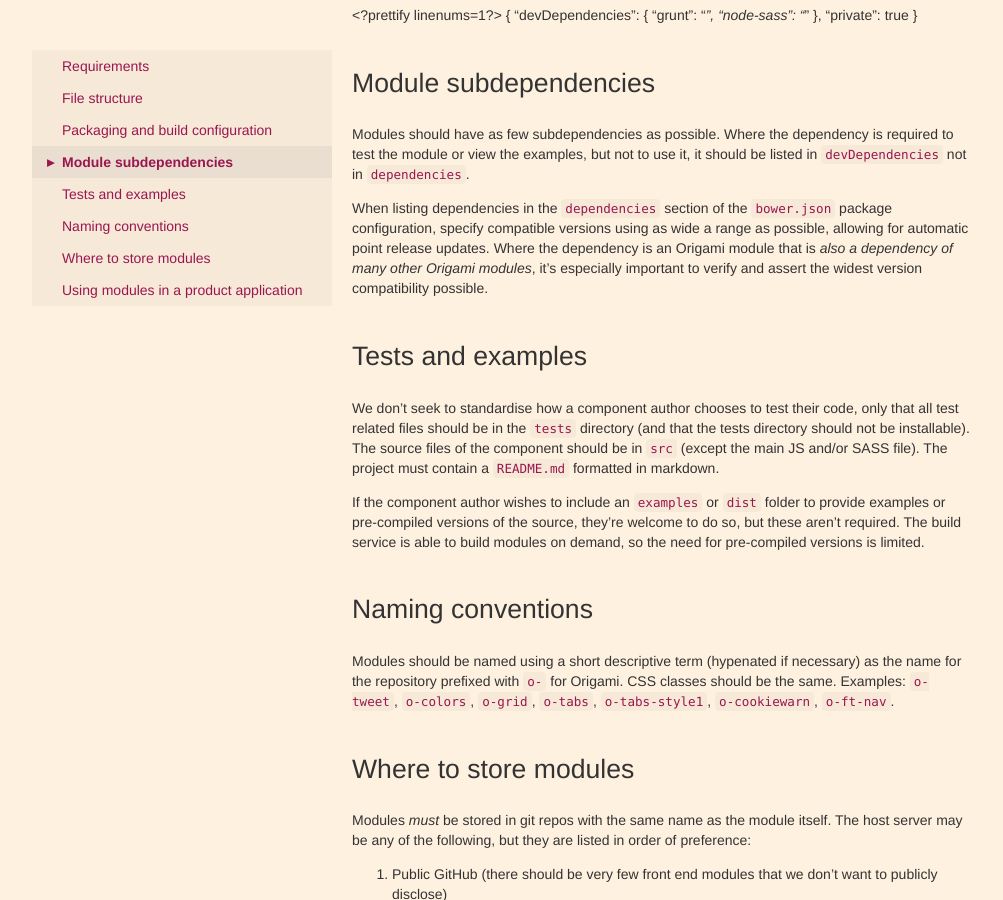
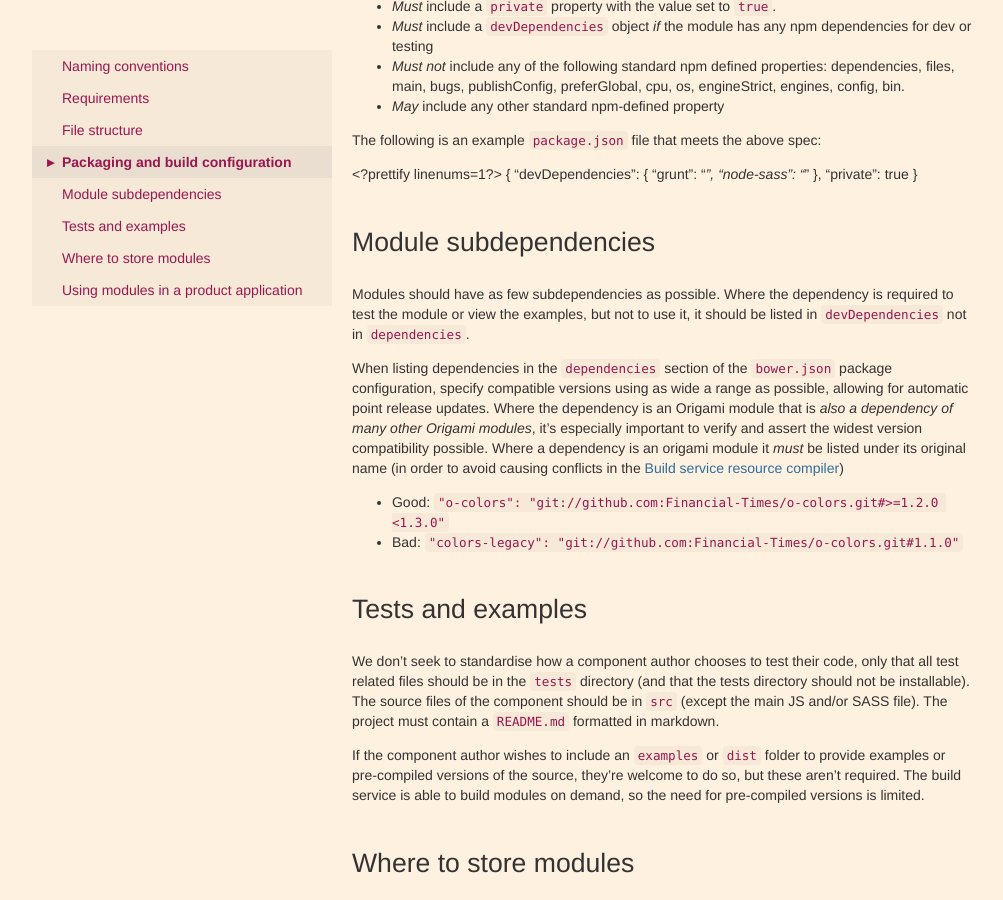
Before and after one commit to Financial-Times/ft-origami, a Jekyll site: the page built from docs/component-types/modules.md, in a window 1280 px wide and 900 px high, scrolled down 3083 px. Shown: the whole window, without its empty margins (138-1141 px from the left). Built offline with Jekyll 4.4.1, drawn with Linux system fonts in a browser that asks for light colours; nearby versions of some CDN libraries; some of the changed text lies outside the part shown.

Commit message:
updated a few details of naming conventions for modules and components

```diff
--- a/docs/component-types/modules.md
+++ b/docs/component-types/modules.md
@@ -19,6 +19,10 @@ permalink: /docs/component-types/modules/
 * FT Main navigation (styles and behaviours only, not content)
 
 Modules might contain resources such as JS modules, Sass modules, fonts, images, audio, video, or SVG.
+
+## Naming conventions
+
+Modules should be named using a short descriptive term (hyphenated if necessary) as the name for the repository prefixed with `o-` for Origami.  CSS classes should be the same.  Examples: `o-tweet`, `o-colors`, `o-grid`, `o-tabs`, `o-tabs-style1`, `o-cookiewarn`, `o-ft-nav`.
 
 ## Requirements
 
@@ -117,18 +121,16 @@ The following is an example `package.json` file that meets the above spec:
 
 Modules should have as few subdependencies as possible.  Where the dependency is required to test the module or view the examples, but not to use it, it should be listed in `devDependencies` not in `dependencies`.
 
-When listing dependencies in the `dependencies` section of the `bower.json` package configuration, specify compatible versions using as wide a range as possible, allowing for automatic point release updates.  Where the dependency is an Origami module that is *also a dependency of many other Origami modules*, it's especially important to verify and assert the widest version compatibility possible.
+When listing dependencies in the `dependencies` section of the `bower.json` package configuration, specify compatible versions using as wide a range as possible, allowing for automatic point release updates.  Where the dependency is an Origami module that is *also a dependency of many other Origami modules*, it's especially important to verify and assert the widest version compatibility possible. Where a dependency is an origami module it *must* be listed under its original name (in order to avoid causing conflicts in the [Build service resource compiler][4])
 
+* Good: `"o-colors": "git://github.com:Financial-Times/o-colors.git#>=1.2.0 <1.3.0"`
+* Bad: `"colors-legacy": "git://github.com:Financial-Times/o-colors.git#1.1.0"`
 
 ## Tests and examples
 
 We don't seek to standardise how a component author chooses to test their code, only that all test related files should be in the `tests` directory (and that the tests directory should not be installable).  The source files of the component should be in `src` (except the main JS and/or SASS file).  The project must contain a `README.md` formatted in markdown.
 
 If the component author wishes to include an `examples` or `dist` folder to provide examples or pre-compiled versions of the source, they're welcome to do so, but these aren't required.  The build service is able to build modules on demand, so the need for pre-compiled versions is limited.
-
-## Naming conventions
-
-Modules should be named using a short descriptive term (hypenated if necessary) as the name for the repository prefixed with `o-` for Origami.  CSS classes should be the same.  Examples: `o-tweet`, `o-colors`, `o-grid`, `o-tabs`, `o-tabs-style1`, `o-cookiewarn`, `o-ft-nav`.
 
 ## Where to store modules
 
```
Also changed, not shown: docs/component-types/web-services.md (+11 -11 lines).
